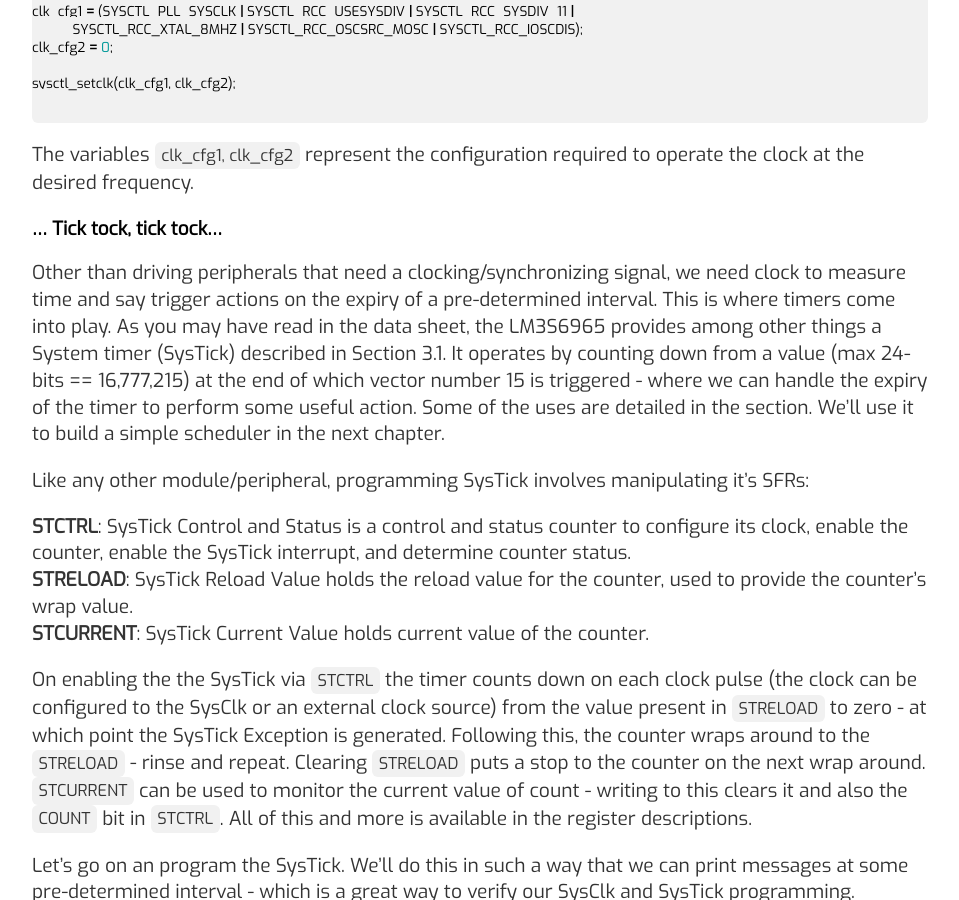
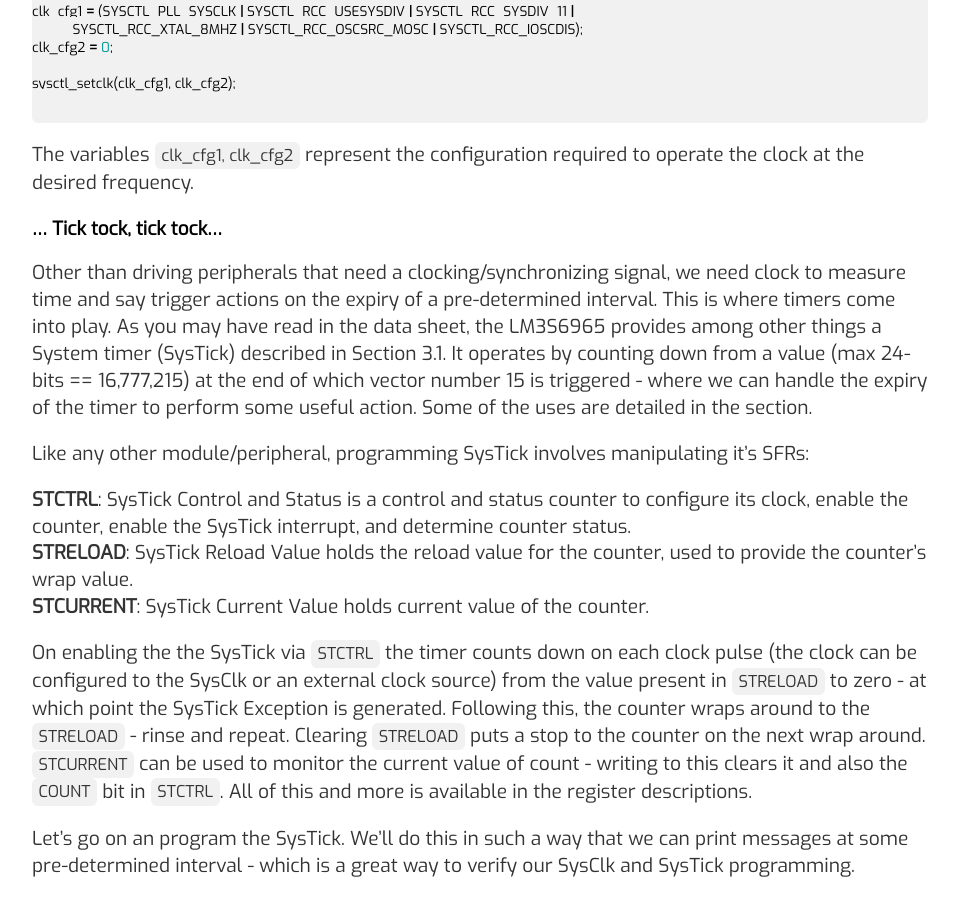
Before and after one commit to varun-venkatesh/varun-venkatesh.github.io, a Jekyll site: the page built from _posts/2020-11-11-bare-mtl-chapter4.md, in a window 1280 px wide and 900 px high, scrolled down 7826 px. Shown: the whole window, without its empty margins (160-1119 px from the left). Built offline with Jekyll 4.4.1, drawn with Linux system fonts in a browser that asks for light colours; some of the changed text lies outside the part shown.

Commit message:
Update 2020-11-11-bare-mtl-chapter4.md

```diff
--- a/_posts/2020-11-11-bare-mtl-chapter4.md
+++ b/_posts/2020-11-11-bare-mtl-chapter4.md
@@ -8,7 +8,7 @@
 
 The actual hardware comes with a variety of peripherals and interfaces to potentail peripherals that can be controlled by our processor onboard. Things like GPIO, I2C, SSI, SPI, PWM, ADC, ethernet etc. In order to use these interfaces and peripherals or even run useful applications, one of the prerequisites happens to be the ability to keep/measure time (not to mention the fact that this is something that is achievable with the use of an emulator).
 
-Time keeping on any hardware is achieved with the use of clock and timer hardware available on boad. Programming these bits of hardware and being able to keep time accurately will be the subject of this chapter. If you recall the time when we started programming the uart driver, we had assumed that the system clock frequency was about 12.5 MHz by default and we had enabled the clock signal to drive the uart peripheral. It's now time to throw the assumptions out the window and actually set up a system clock and timer driver. We'll then use these to build a simple scheduler.
+Time keeping on any hardware is achieved with the use of clock and timer hardware available on boad. Programming these bits of hardware and being able to keep time accurately will be the subject of this chapter. If you recall the time when we started programming the uart driver, we had assumed that the system clock frequency was about 12.5 MHz by default and we had enabled the clock signal to drive the uart peripheral. It's now time to throw the assumptions out the window and actually set up a system clock and timer driver.
 
 ### I'm a little cuckoo clock...
 
@@ -328,7 +328,7 @@
 
 ### ... Tick tock, tick tock...
 
-Other than driving peripherals that need a clocking/synchronizing signal, we need clock to measure time and say trigger actions on the expiry of a pre-determined interval. This is where timers come into play. As you may have read in the data sheet, the LM3S6965 provides among other things a System timer (SysTick) described in Section 3.1. It operates by counting down from a value (max 24-bits == 16,777,215) at the end of which vector number 15 is triggered - where we can handle the expiry of the timer to perform some useful action. Some of the uses are detailed in the section. We'll use it to build a simple scheduler in the next chapter.
+Other than driving peripherals that need a clocking/synchronizing signal, we need clock to measure time and say trigger actions on the expiry of a pre-determined interval. This is where timers come into play. As you may have read in the data sheet, the LM3S6965 provides among other things a System timer (SysTick) described in Section 3.1. It operates by counting down from a value (max 24-bits == 16,777,215) at the end of which vector number 15 is triggered - where we can handle the expiry of the timer to perform some useful action. Some of the uses are detailed in the section.
 
 Like any other module/peripheral, programming SysTick involves manipulating it's SFRs:
 
```
